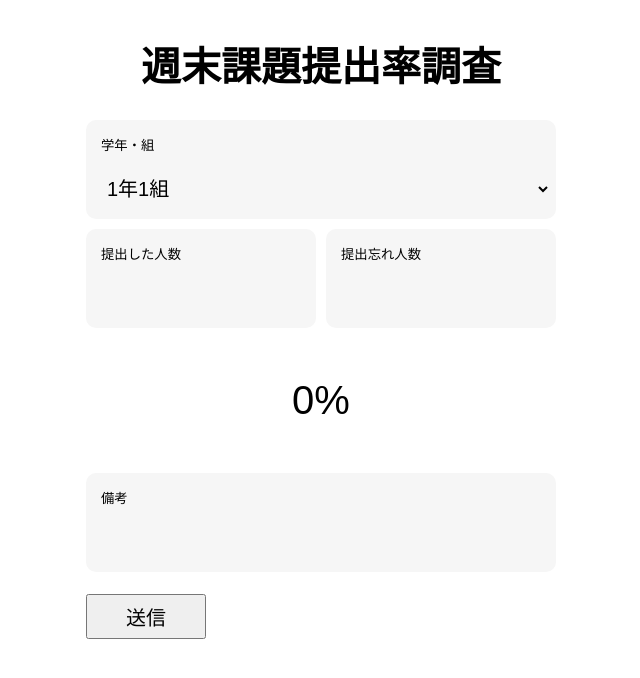
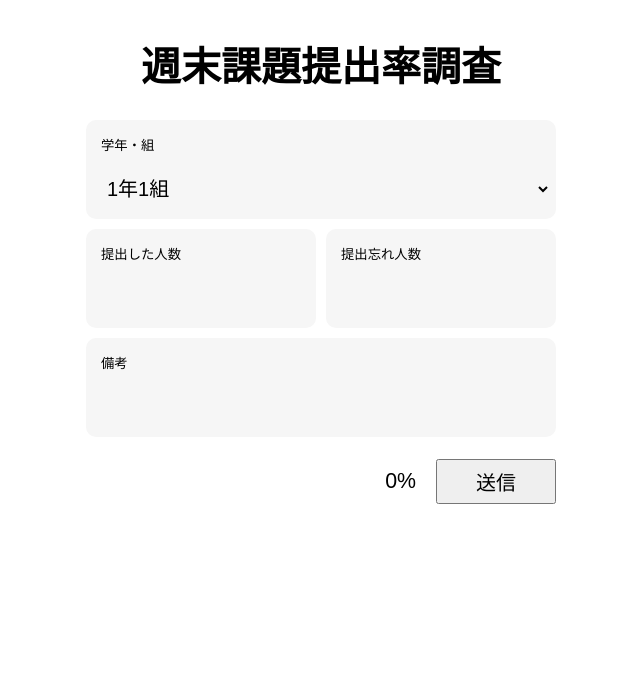
Before and after one commit to sukepc0824/submissionchecker, a plain HTML site: page index.html in a window 1280 px wide. Shown: the whole page, without its empty margins (319-959 px from the left). Drawn offline with nearby package versions, Linux system fonts and the light colour scheme.

Commit message:
Update index.html

```diff
--- a/index.html
+++ b/index.html
@@ -16,10 +16,12 @@
             flex-direction: column;
             align-items: center;
             justify-content: center;
+            font-family: sans-serif;
         }
 
         p {
-            font-size: 30pt;
+            font-size: 16pt;
+            margin: 0;
         }
 
         form {
@@ -118,18 +120,23 @@
                 <input type="number" class="b" name="entry.1822863913">
             </div>
         </div>
-        <p>0%</p>
         <div class="input-object">
             <label>備考</label>
             <input type="text" name="entry.363910804">
         </div>
-        <button type='submit' style="width: fit-content; padding: 6px; min-width: 120px; margin-top: 12px;">送信</button>
+        <div style="display: flex; align-items: center; justify-content: right; margin-top: 12px;">
+            <p style="margin-right: 20px;">0%</p>
+            <button type='submit'
+                style="width: fit-content; padding: 6px; min-width: 120px;">送信</button>
+        </div>
     </form>
     <script>
         $(function () {
             $("input").keyup(function () {
-                $("p").text(Math.floor(Number($("input.a").val()) / (
-                    Number($("input.a").val()) + Number($("input.b").val())) * 100) + "%")
+                $("p").text(
+                    $("select").val() +"  "+
+                    Math.floor(Number($("input.a").val()) / (
+                        Number($("input.a").val()) + Number($("input.b").val())) * 100) + "%")
             })
         })
     </script>
```
